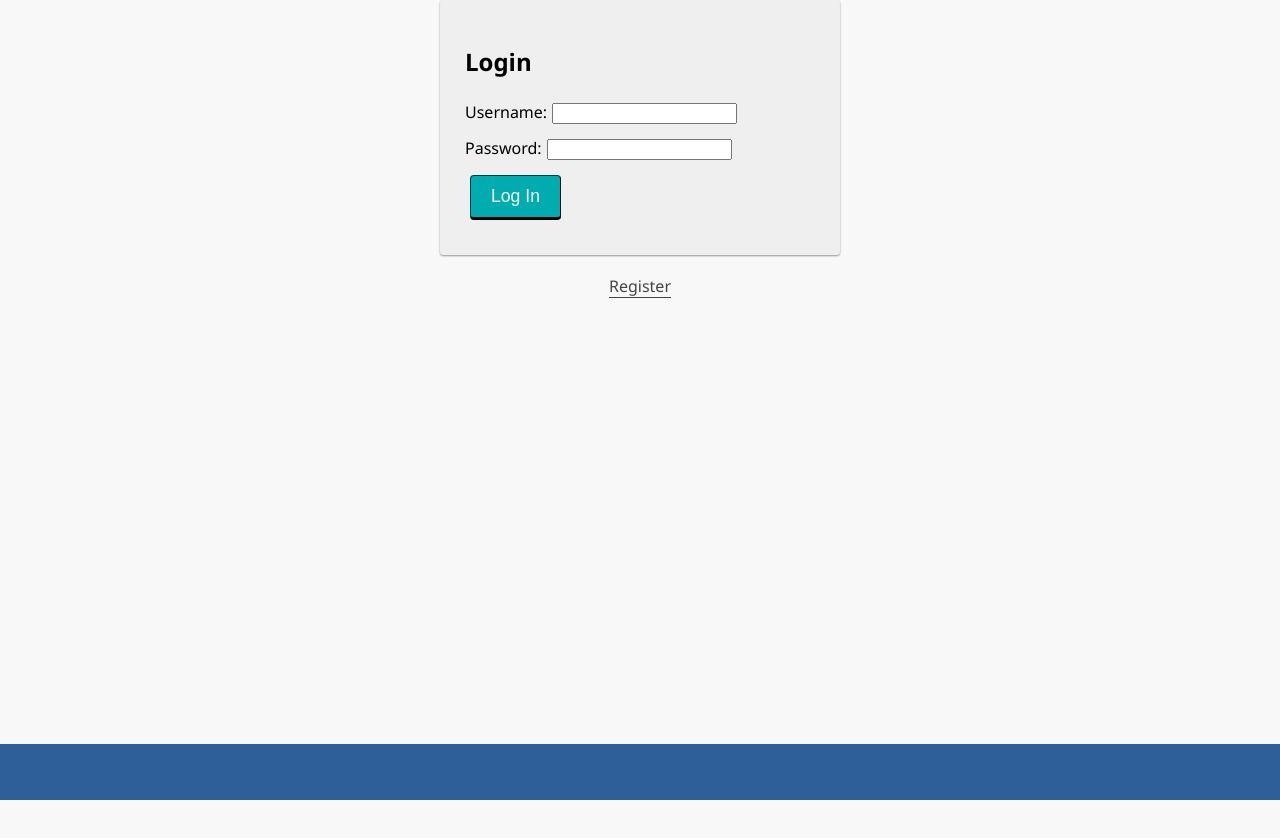
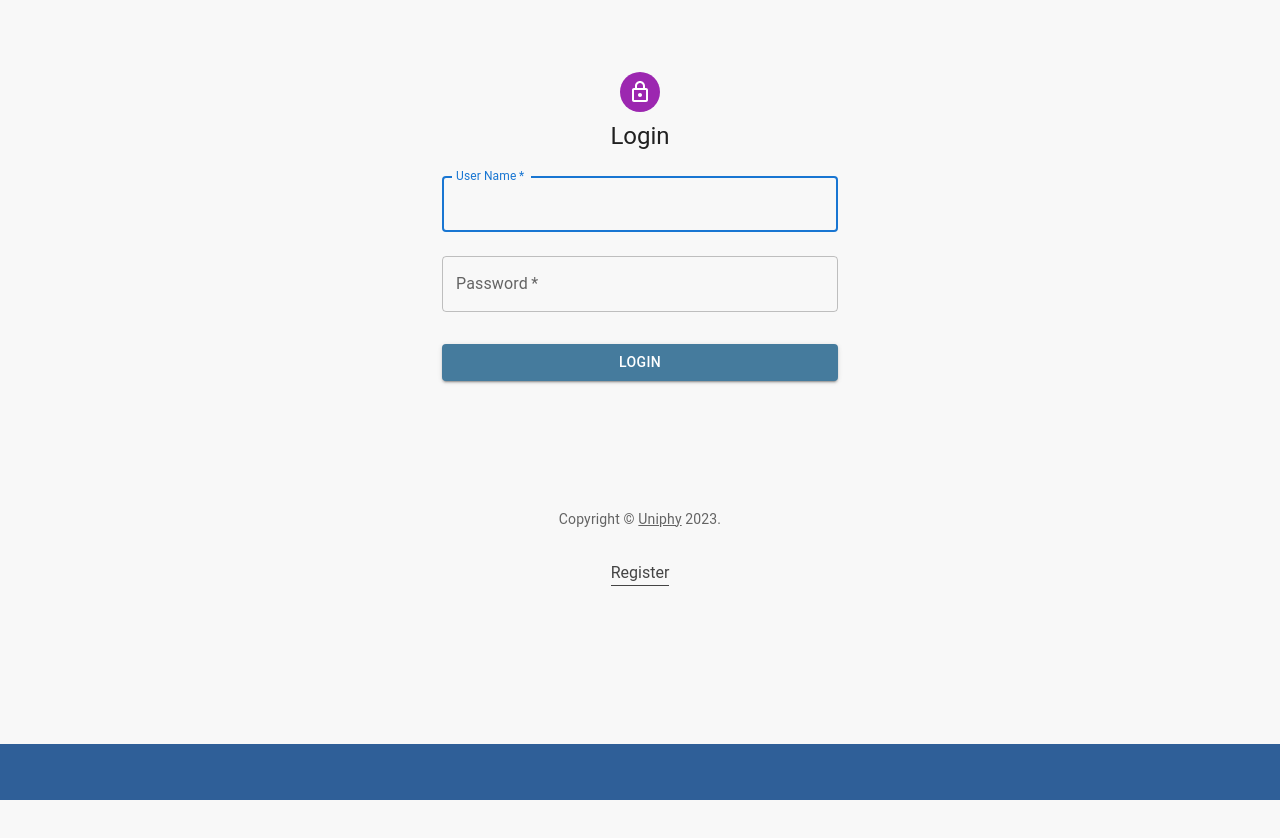
Before and after one commit to phraunc/uniphy_client_project, a React (Create React App) app: page /#/home in a window 1280 px wide. Shown: the top 838 px of the page. Before the commit the page ends 800 px from the top, so only its background shows below. Built offline with nearby package versions, Linux system fonts and the light colour scheme; no server answers.

Commit message:
redid the login screen to match registration page as well as update my about information.

```diff
--- a/src/components/AboutPage/AboutPage.jsx
+++ b/src/components/AboutPage/AboutPage.jsx
@@ -16,8 +16,8 @@
           <p>LinkedIn: </p>
           <p>Github: </p>
           <li>Anthony Cole</li>
-          <p>LinkedIn: </p>
-          <p>Github: </p>
+          <p>LinkedIn: <a href="https://www.linkedin.com/in/anthony-cole-750309247/">www.linkedin.com/in/anthony-cole-750309247/</a></p>
+          <p>Github: <a href="https://github.com/phraunc">https://github.com/phraunc</a></p>
           <li>Adam Shepard</li>
           <p>LinkedIn: </p>
           <p>Github: </p>
--- a/src/components/LoginForm/LoginForm.jsx
+++ b/src/components/LoginForm/LoginForm.jsx
@@ -1,11 +1,44 @@
-import React, { useState } from 'react';
-import { useDispatch } from 'react-redux';
-import {useSelector} from 'react-redux';
+import { useDispatch } from "react-redux";
+import { useSelector } from "react-redux";
+import React, { useState } from "react";
+import Avatar from "@mui/material/Avatar";
+import Button from "@mui/material/Button";
+import CssBaseline from "@mui/material/CssBaseline";
+import TextField from "@mui/material/TextField";
+import FormControlLabel from "@mui/material/FormControlLabel";
+import Checkbox from "@mui/material/Checkbox";
+import Link from "@mui/material/Link";
+import Grid from "@mui/material/Grid";
+import Box from "@mui/material/Box";
+import LockOutlinedIcon from "@mui/icons-material/LockOutlined";
+import Typography from "@mui/material/Typography";
+import Container from "@mui/material/Container";
+import { createTheme, ThemeProvider } from "@mui/material/styles";
+
+function Copyright(props) {
+  return (
+    <Typography
+      variant="body2"
+      color="text.secondary"
+      align="center"
+      {...props}
+    >
+      {"Copyright © "}
+      <Link color="inherit">
+        Uniphy
+      </Link>{" "}
+      {new Date().getFullYear()}
+      {"."}
+    </Typography>
+  );
+}
+
+const defaultTheme = createTheme();
 
 function LoginForm() {
-  const [username, setUsername] = useState('');
-  const [password, setPassword] = useState('');
-  const errors = useSelector(store => store.errors);
+  const [username, setUsername] = useState("");
+  const [password, setPassword] = useState("");
+  const errors = useSelector((store) => store.errors);
   const dispatch = useDispatch();
 
   const login = (event) => {
@@ -13,53 +46,91 @@
 
     if (username && password) {
       dispatch({
-        type: 'LOGIN',
+        type: "LOGIN",
         payload: {
           username: username,
           password: password,
         },
       });
     } else {
-      dispatch({ type: 'LOGIN_INPUT_ERROR' });
+      dispatch({ type: "LOGIN_INPUT_ERROR" });
     }
   }; // end login
 
   return (
-    <form className="formPanel" onSubmit={login}>
-      <h2>Login</h2>
+    <>
+      <ThemeProvider theme={defaultTheme}>
+        <Container component="main" maxWidth="xs">
+          <CssBaseline />
+          <Box
+            sx={{
+              marginTop: 8,
+              display: "flex",
+              flexDirection: "column",
+              alignItems: "center",
+            }}
+          >
+            {/* <h2>Login Error</h2> */}
             {errors.loginMessage && (
               <h3 className="alert" role="alert">
                 {errors.loginMessage}
               </h3>
             )}
-      <div>
-        <label htmlFor="username">
-          Username:
-          <input
-            type="text"
-            name="username"
+            <Avatar sx={{ m: 1, bgcolor: "secondary.main" }}>
+              <LockOutlinedIcon />
+            </Avatar>
+            <Typography component="h1" variant="h5">
+              Login
+            </Typography>
+            <Box component="form" onSubmit={login} noValidate sx={{ mt: 1 }}>
+              <TextField
+                margin="normal"
                 required
+                fullWidth
+                id="user_name"
+                label="User Name"
+                name="userName"
+                autoComplete="UserName"
+                autoFocus
                 value={username}
                 onChange={(event) => setUsername(event.target.value)}
               />
-        </label>
-      </div>
-      <div>
-        <label htmlFor="password">
-          Password:
-          <input
+              <TextField
+                margin="normal"
+                required
+                fullWidth
+                name="password"
+                label="Password"
                 type="password"
-            name="password"
-            required
-            value={password}
+                id="password"
+                autoComplete="current-password"
                 onChange={(event) => setPassword(event.target.value)}
               />
-        </label>
-      </div>
-      <div>
-        <input className="btn" type="submit" name="submit" value="Log In" />
-      </div>
-    </form>
+              <Button
+                type="submit"
+                fullWidth
+                variant="contained"
+                sx={{ mt: 3, mb: 2, backgroundColor: "#457B9D" }}
+              >
+                Login
+              </Button>
+              <Grid container>
+                <Grid item xs>
+                  {/* <RegisterForm /> */}
+                </Grid>
+                <Grid item xs>
+                  <br />
+                  <br />
+                  <center>
+                  </center>
+                </Grid>
+              </Grid>
+            </Box>
+          </Box>
+          <Copyright sx={{ mt: 8, mb: 4 }} />
+        </Container>
+      </ThemeProvider>
+    </>
   );
 }
 
```
Also changed, not shown: src/components/LoginPage/LoginPage.jsx (+5 -4 lines), src/components/LoginForm/UniphyLoginForm.jsx (added). Lines whose indentation alone changed are shown as unchanged.
